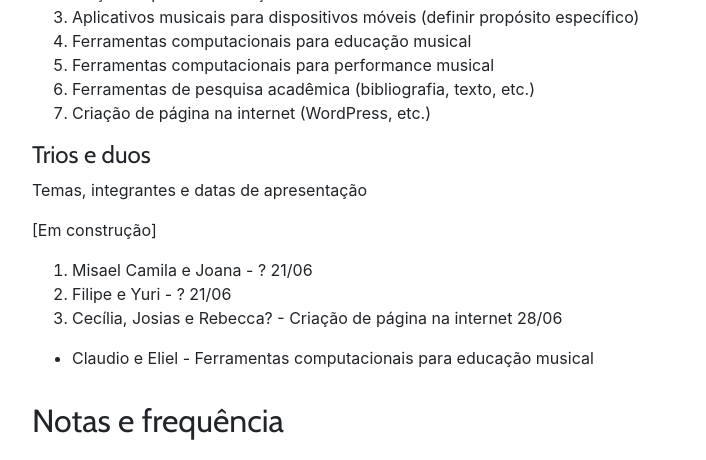
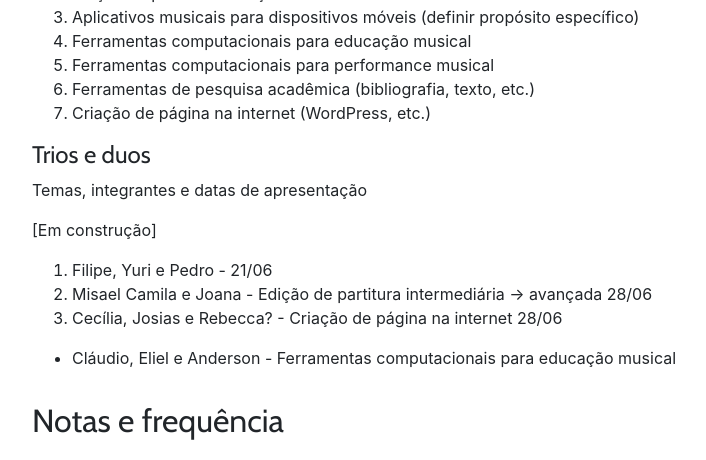
Before and after one commit to kroger/genosmus, a Jekyll site: the page built from _marcos/musa92.md, in a window 1280 px wide and 900 px high, scrolled down 2711 px, cut to the strip 0-460 px from the top of the window. Shown: the whole strip, without its empty margins (68-774 px from the left). Built offline with Jekyll 4.4.1, drawn with Linux system fonts in a browser that asks for light colours; the table of contents is made by our own code.

Commit message:
Atualização de equipes dos seminários

```diff
--- a/_marcos/musa92.md
+++ b/_marcos/musa92.md
@@ -106,13 +106,11 @@ Temas, integrantes e datas de apresentação
 
 [Em construção]
 
-1. Misael Camila e Joana - ? 21/06
-2. Filipe e Yuri - ? 21/06
+1. Filipe, Yuri e Pedro -  21/06
+2. Misael Camila e Joana - Edição de partitura intermediária -> avançada 28/06
 3. Cecília, Josias e Rebecca? - Criação de página na internet 28/06
 
-* Claudio e Eliel - Ferramentas computacionais para educação musical
-
-
+* Cláudio, Eliel e Anderson - Ferramentas computacionais para educação musical
 
 ## Notas e frequência
 
```
